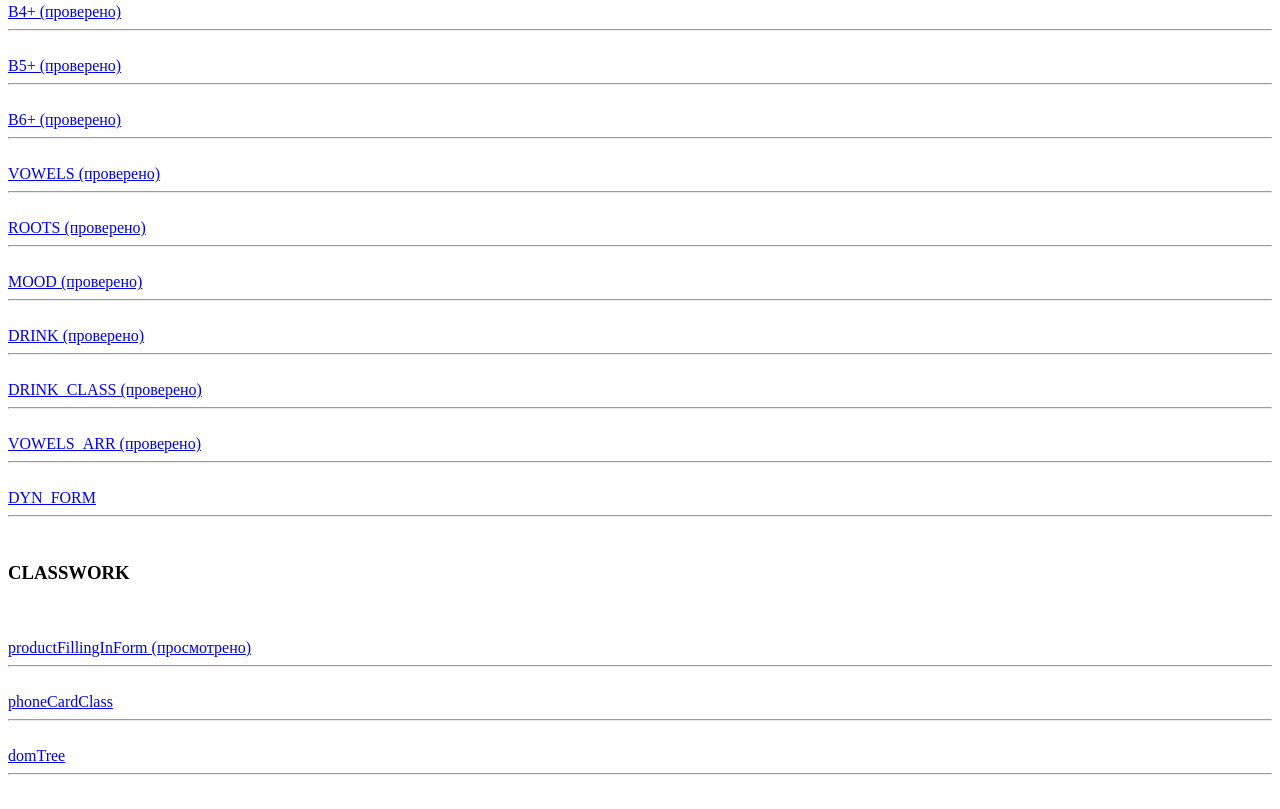
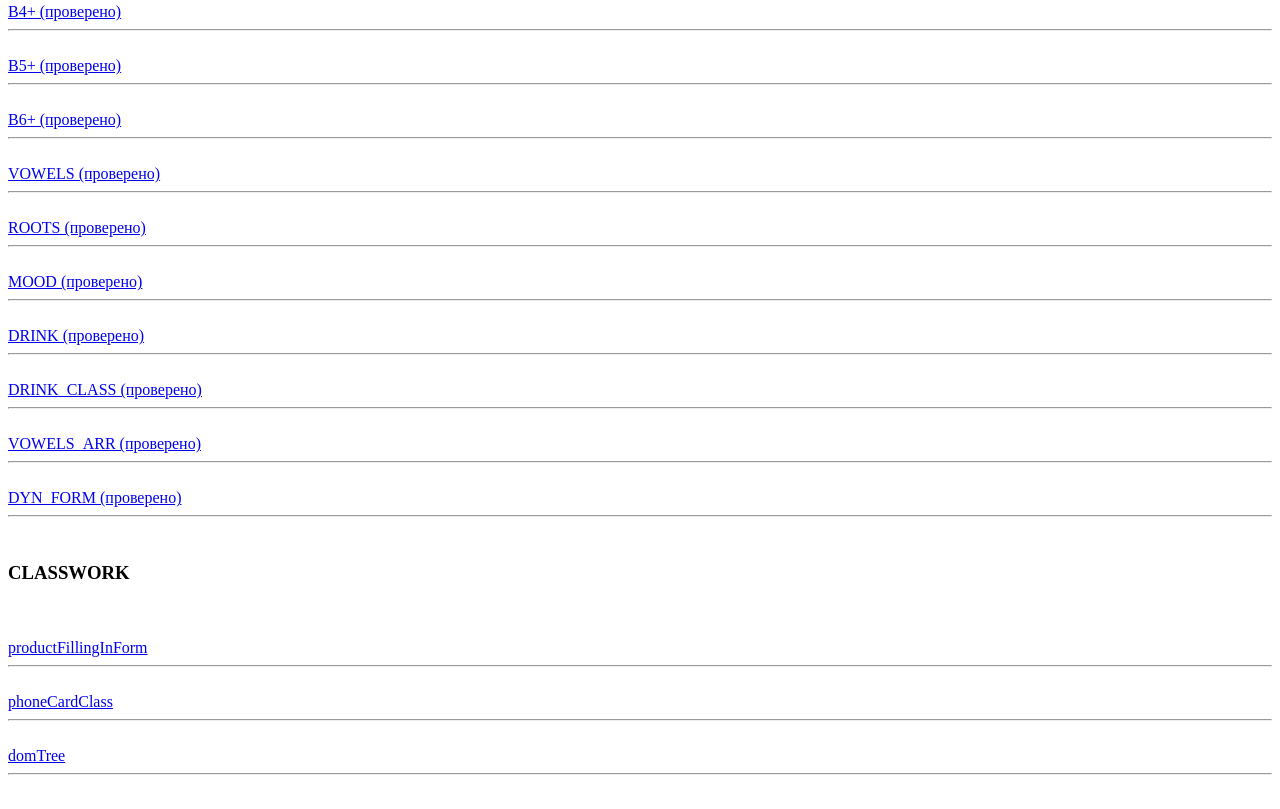
Before and after one commit to katerina-yarm/Ekaterina_Yarmoshuk, a plain HTML site: page index.html in a window 1280 px wide. Shown: the part 578-1387 px from the top of the page. Drawn offline with Linux system fonts and the light colour scheme.

Commit message:
check point

```diff
--- a/index.html
+++ b/index.html
@@ -82,14 +82,14 @@
     <br>
     <hr>
     <br>
-    <a href="https://katerina-yarm.github.io/Ekaterina_Yarmoshuk/home/DYN_FORM/index.html">DYN_FORM</a>
+    <a href="https://katerina-yarm.github.io/Ekaterina_Yarmoshuk/home/DYN_FORM/index.html">DYN_FORM (проверено)</a>
     <br>
     <hr>
     <br>
     <h3> CLASSWORK </h3>
     <br>
     <br>
-    <a href="https://katerina-yarm.github.io/Ekaterina_Yarmoshuk/lessons/productFillingInForm/index.html">productFillingInForm (просмотрено)</a>
+    <a href="https://katerina-yarm.github.io/Ekaterina_Yarmoshuk/lessons/productFillingInForm/index.html">productFillingInForm</a>
     <br>
     <hr>
     <br>
```
